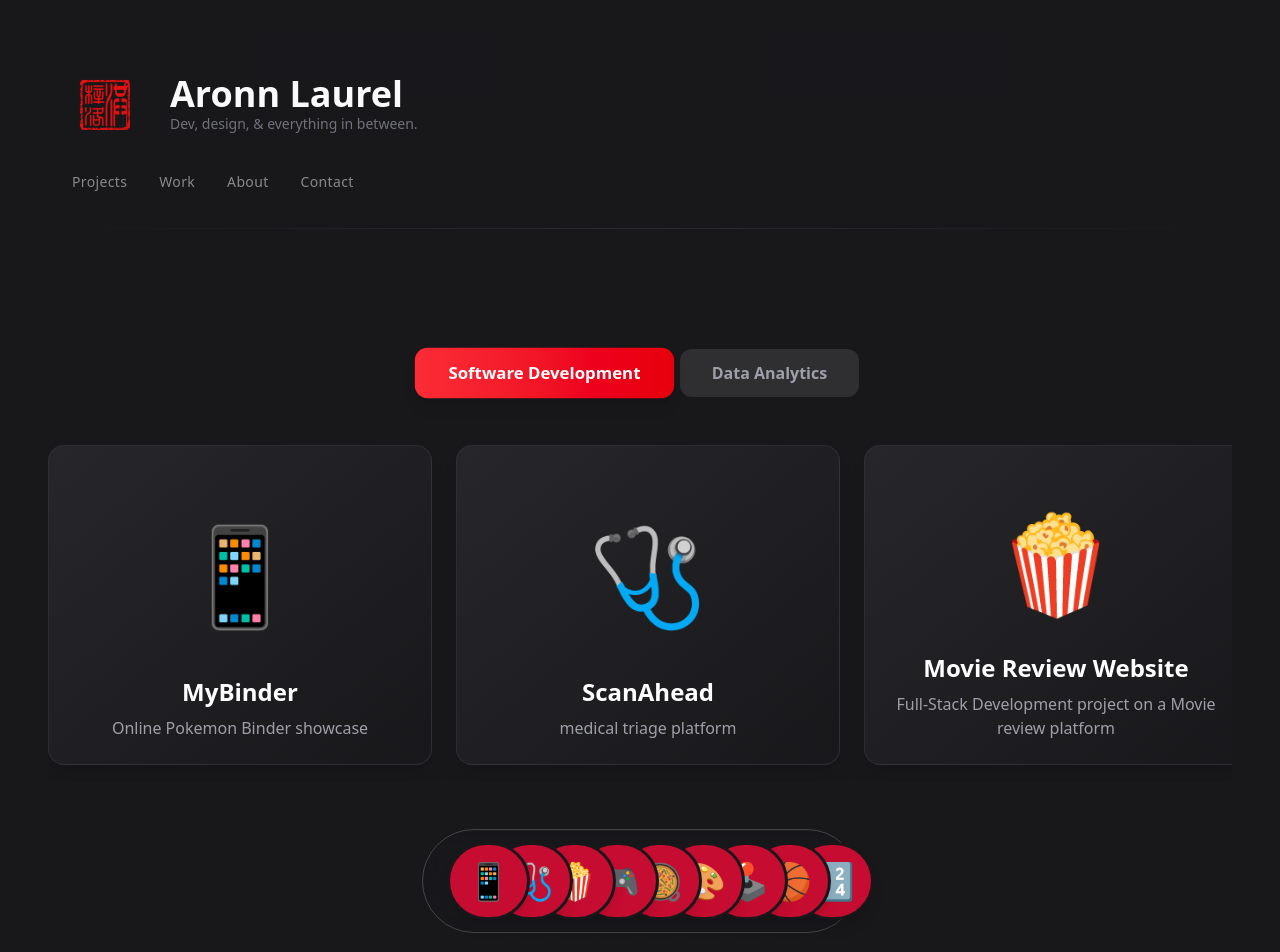
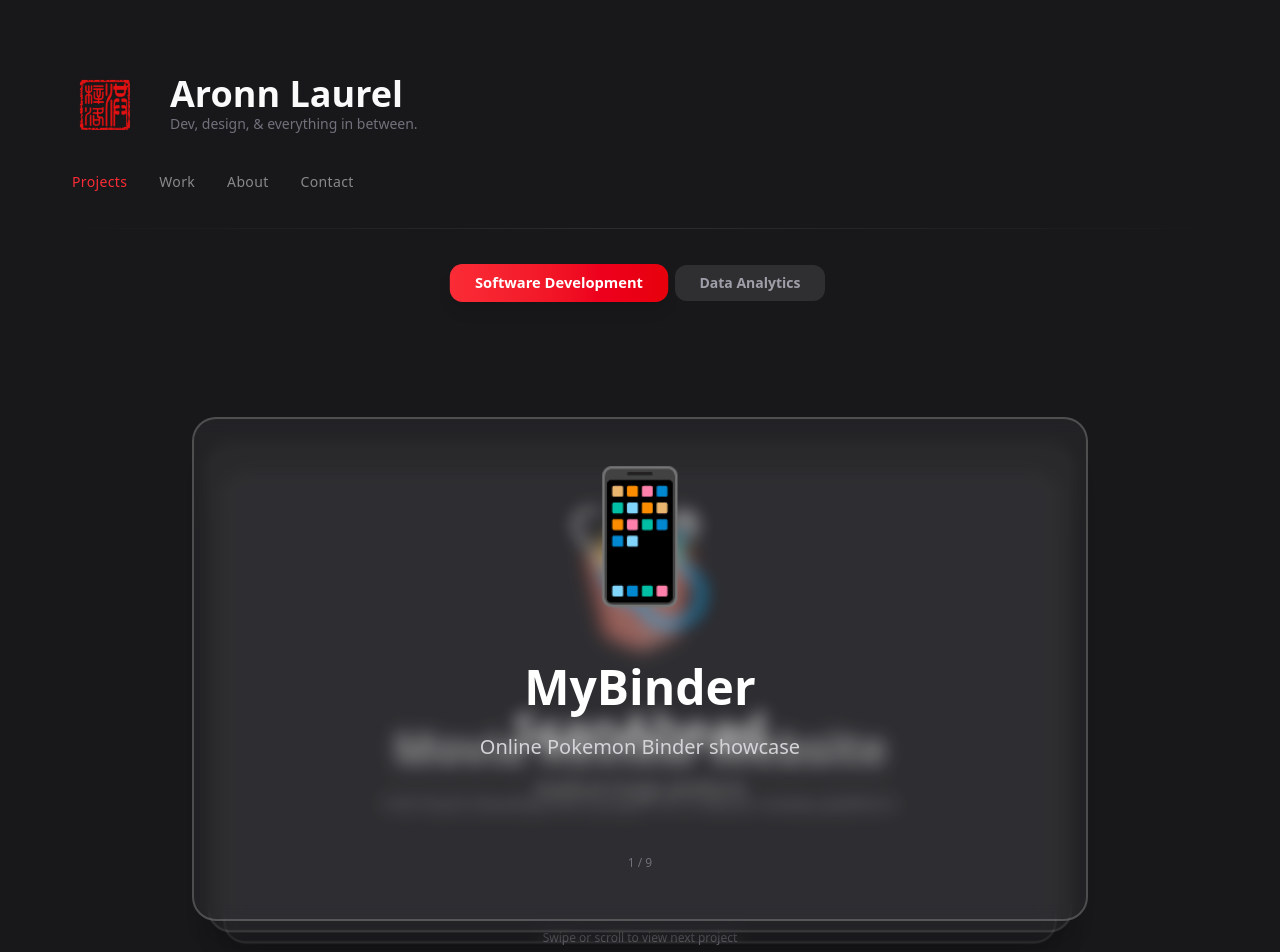
Before and after one commit to LaoAronn/laoaronn.github.io, a React (Vite) app: page / in a window 1280 px wide. Shown: the top 952 px of the page. Built offline with nearby package versions, Linux system fonts and the light colour scheme.

Commit message:
Replaced Carousell with Flash Card

```diff
--- a/src/App.jsx
+++ b/src/App.jsx
@@ -37,7 +37,6 @@ const App = () => {
       <BrowserRouter>
         <Header />
         <AppRoutes />
-        <Footer />
       </BrowserRouter>
     </ReactLenis>
   )
--- a/src/components/Header.jsx
+++ b/src/components/Header.jsx
@@ -18,14 +18,14 @@ const Header = () => {
                 <div className="flex items-center gap-4">
 
                     {/* Logo */}
-                    <Link to="/" className="logo" onClick={() => setShowSubtitle(!showSubtitle)}>
+                    <a className="logo" onClick={() => setShowSubtitle(!showSubtitle)}>
                         <img src="/images/aronnSeal.png"
                              width={36}
                              height={36}
                              className="md:w-[50px] md:h-[50px]"
                              alt="Aronn Laurel"
                         />
-                    </Link>
+                    </a>
 
                     {/* Name and Subtitle */}
                     <div className="text-left">
--- a/src/pages/Projects.jsx
+++ b/src/pages/Projects.jsx
@@ -1,4 +1,4 @@
-import { useState, useRef } from "react";
+import { useState, useRef, useEffect } from "react";
 
 const allProjects = [
   {
@@ -96,35 +96,113 @@ const allProjects = [
 
 const Projects = () => {
   const [activeCategory, setActiveCategory] = useState('software');
-  const [scrollPosition, setScrollPosition] = useState(0);
-  const [indexHovered, setIndexHovered] = useState(false);
-  const [hoveredProjectIndex, setHoveredProjectIndex] = useState(null);
+  const [currentProjectIndex, setCurrentProjectIndex] = useState(0);
+  const [touchStart, setTouchStart] = useState(0);
+  const [isTransitioning, setIsTransitioning] = useState(false);
   const [mousePos, setMousePos] = useState({ x: 0, y: 0 });
-  const [isCarouselHovered, setIsCarouselHovered] = useState(false);
+  const [isCardsHovered, setIsCardsHovered] = useState(false);
+  const [isTouchDevice, setIsTouchDevice] = useState(false);
   const carouselRef = useRef(null);
 
   const filteredProjects = allProjects.filter(p => p.category === activeCategory);
 
-  const handleScroll = (e) => {
-    setScrollPosition(e.target.scrollLeft);
+  const handleCategoryChange = (category) => {
+    setActiveCategory(category);
+    setCurrentProjectIndex(0);
+  };
+
+  const nextProject = () => {
+    if (isTransitioning) return;
+    setIsTransitioning(true);
+    setCurrentProjectIndex((prev) => (prev + 1) % filteredProjects.length);
+    setTimeout(() => setIsTransitioning(false), 500);
+  };
+
+  const handleTouchStart = (e) => {
+    setTouchStart(e.touches[0].clientY);
+    setIsTouchDevice(true);
+  };
+
+  const handleMouseEnter = () => {
+    setIsTouchDevice(false);
+    setIsCardsHovered(true);
+  };
+
+  const handleMouseLeave = () => {
+    setIsCardsHovered(false);
   };
 
   const handleMouseMove = (e) => {
     setMousePos({ x: e.clientX, y: e.clientY });
   };
 
+  const handleTouchEnd = (e) => {
+    if (!touchStart) return;
+    const touchEnd = e.changedTouches[0].clientY;
+    const diff = touchStart - touchEnd;
+
+    // Swipe down (diff is negative means touch moved down)
+    if (diff < -50) {
+      nextProject();
+    }
+  };
+
+  const handleWheel = (e) => {
+    if (isTransitioning || !isCardsHovered) return;
+    // Prevent default scrolling behavior
+    e.preventDefault();
+    // Scroll down to go to next project
+    if (e.deltaY > 0) {
+      nextProject();
+    }
+  };
+
+  const currentProject = filteredProjects[currentProjectIndex];
+
+  useEffect(() => {
+    if (isCardsHovered) {
+      document.body.style.overflow = 'hidden';
+    } else {
+      document.body.style.overflow = 'auto';
+    }
+
+    return () => {
+      document.body.style.overflow = 'auto';
+    };
+  }, [isCardsHovered]);
+
+  useEffect(() => {
+    const wheelHandler = (e) => {
+      if (isTransitioning || !isCardsHovered) return;
+      // Prevent default scrolling behavior
+      e.preventDefault();
+      // Scroll down to go to next project
+      if (e.deltaY > 0) {
+        nextProject();
+      }
+    };
+
+    const element = carouselRef.current;
+    if (element) {
+      element.addEventListener('wheel', wheelHandler, { passive: false });
+      return () => {
+        element.removeEventListener('wheel', wheelHandler);
+      };
+    }
+  }, [isCardsHovered, isTransitioning]);
+
   return (
-    <section id="all-projects" className="relative w-full py-16 md:py-24">
+    <section id="all-projects" className="relative w-full h-screen overflow-hidden flex flex-col">
 
-      <div className="max-w-screen-2xl mx-auto px-4">
+      <div className="w-full h-full flex flex-col items-center justify-center px-4">
 
         {/* Category Filter Buttons */}
-        <div className="flex gap-3 mb-12 justify-center">
+        <div className="sticky top-0 z-20 flex gap-1.5 sm:gap-2 md:gap-3 justify-center bg-gradient-to-b from-zinc-900 to-transparent py-1.5 sm:py-2 md:py-3 px-2">
           {['software', 'data'].map((category) => (
             <button
               key={category}
-              onClick={() => setActiveCategory(category)}
-              className={`px-6 md:px-8 py-2 md:py-3 rounded-xl font-semibold transition-all duration-300 text-sm md:text-base ${
+              onClick={() => handleCategoryChange(category)}
+              className={`px-3 sm:px-4 md:px-6 py-0.5 sm:py-1 md:py-2 rounded-md sm:rounded-lg md:rounded-xl font-semibold transition-all duration-300 text-[10px] sm:text-xs md:text-sm whitespace-nowrap ${
                 activeCategory === category
                   ? 'bg-gradient-to-r from-red-500 to-red-600 text-white shadow-lg scale-105'
                   : 'bg-white/10 text-zinc-400 hover:text-zinc-200 hover:bg-white/20'
@@ -135,54 +213,81 @@ const Projects = () => {
           ))}
         </div>
 
-        {/* Carousel */}
+        {/* Flashcard Display */}
         <div
+          className="flex flex-col items-center justify-center gap-2 flex-1 relative w-full overflow-hidden"
+          onTouchStart={handleTouchStart}
+          onTouchEnd={handleTouchEnd}
+          onMouseEnter={handleMouseEnter}
+          onMouseLeave={handleMouseLeave}
+          onMouseMove={handleMouseMove}
+          style={{ overscrollBehavior: 'contain' }}
           ref={carouselRef}
-          onScroll={handleScroll}
-          onMouseEnter={() => setIsCarouselHovered(true)}
-          onMouseLeave={() => setIsCarouselHovered(false)}
-          onMouseMove={handleMouseMove}
-          className="flex gap-6 overflow-x-auto pb-4 scroll-smooth snap-x snap-mandatory relative"
-          style={{ scrollBehavior: 'smooth' }}
         >
-          {filteredProjects.map((project, index) => (
+
+          {/* Stacked Cards Container */}
+          <div className="relative w-full max-w-[240px] sm:max-w-[320px] md:max-w-2xl lg:max-w-4xl h-auto aspect-video">
+            {/* Render 3 cards for stacked effect */}
+            {[0, 1, 2].map((offset) => {
+              const cardIndex = (currentProjectIndex + offset) % filteredProjects.length;
+              const project = filteredProjects[cardIndex];
+
+              return (
+                <div
+                  key={offset}
+                  className="absolute w-full bg-white/5 border-2 border-white/20 rounded-xl sm:rounded-2xl md:rounded-3xl p-2 sm:p-4 md:p-8 lg:p-12 h-full flex flex-col items-center justify-center backdrop-blur-sm transition-all duration-500 ease-out"
+                  style={{
+                    transform: `translateY(${offset * 20}px) scale(${1 - offset * 0.035})`,
+                    zIndex: 100 - offset,
+                    opacity: offset === 0 ? 1 : 0.65 - offset * 0.05,
+                    boxShadow: offset > 0 ? `0 ${8 + offset * 4}px ${16 + offset * 8}px rgba(0,0,0,0.3)` : 'none'
+                  }}
+                >
+                  {/* Icon */}
+                  <div className="text-3xl sm:text-5xl md:text-7xl lg:text-9xl mb-1 sm:mb-2 md:mb-4 lg:mb-8 flex-shrink-0">
+                    {project.icon}
+                  </div>
+
+                  {/* Title with description */}
+                  <div className="text-center mb-1 sm:mb-2 md:mb-4 lg:mb-8 flex-1 flex flex-col justify-center min-w-0">
+                    <h3 className="text-sm sm:text-lg md:text-3xl lg:text-5xl font-bold text-white mb-0.5 sm:mb-1 md:mb-2 lg:mb-4 leading-tight line-clamp-2">
+                      {project.title}
+                    </h3>
+                    <p className="text-[10px] sm:text-xs md:text-base lg:text-xl text-zinc-300 max-w-[200px] sm:max-w-xs md:max-w-md lg:max-w-xl line-clamp-2">
+                      {project.desc}
+                    </p>
+                  </div>
+
+                  {/* Link button - only show on top card */}
+                  {offset === 0 && project.link && project.link !== '-' && (
                     <a
-              key={index}
                       href={project.link}
                       target="_blank"
                       rel="noopener noreferrer"
-              className="flex-shrink-0 w-full sm:w-96 group cursor-pointer snap-start"
+                      className="mt-1 sm:mt-2 md:mt-4 lg:mt-6 px-3 sm:px-4 md:px-6 lg:px-8 py-0.5 sm:py-1 md:py-2 lg:py-3 bg-gradient-to-r from-red-500 to-red-600 text-white rounded-md sm:rounded-lg font-semibold hover:shadow-lg transition-all duration-300 hover:scale-105 text-[10px] sm:text-xs md:text-sm lg:text-base whitespace-nowrap"
                     >
-              <div className="bg-gradient-to-br from-zinc-800 to-zinc-900 rounded-2xl p-6 h-80 flex flex-col justify-between overflow-hidden relative transition-transform duration-300 hover:scale-105 shadow-xl border border-zinc-700/50">
+                      View Project
+                    </a>
+                  )}
 
-                {/* GitHub Link - appears on hover */}
-                <div className="absolute top-4 right-4 opacity-0 group-hover:opacity-100 transition-opacity duration-300 z-20">
-                  <div className="flex items-center gap-2 bg-sky-500/90 px-3 py-2 rounded-lg backdrop-blur-sm">
-                    <span className="text-sm font-semibold text-white">&lt;/&gt;</span>
+                  {/* Project counter - only on top card */}
+                  {offset === 0 && (
+                    <div className="mt-1 sm:mt-2 md:mt-3 lg:mt-8 text-zinc-500 text-[10px] sm:text-xs">
+                      {currentProjectIndex + 1} / {filteredProjects.length}
                     </div>
+                  )}
+                </div>
+              );
+            })}
           </div>
 
-                {/* Icon/Image Area */}
-                <div className="flex justify-center items-center flex-1 relative z-10">
-                  <div className="text-6xl md:text-8xl">{project.icon}</div>
+          {/* Swipe hint */}
+          <div className="text-zinc-500 text-[10px] sm:text-xs mt-1 animate-bounce px-2 text-center">
+            Swipe or scroll to view next project
           </div>
 
-                {/* Title & Description */}
-                <div className="relative z-10">
-                  <h3 className="text-white text-xl md:text-2xl font-bold mb-2 group-hover:text-sky-300 transition-colors">
-                    {project.title}
-                  </h3>
-                  <p className="text-zinc-400 text-sm md:text-base">
-                    {project.desc}
-                  </p>
-                </div>
-              </div>
-            </a>
-          ))}
-        </div>
-
-        {/* Cursor-following tooltip */}
-        {isCarouselHovered && (
+          {/* Cursor-following tooltip - only on non-touch devices and desktop */}
+          {isCardsHovered && !isTouchDevice && (typeof window !== 'undefined' && window.innerWidth >= 1024) && (
             <div
               className="fixed bg-zinc-900 border border-sky-400/50 text-white px-3 py-2 rounded-lg text-sm font-semibold whitespace-nowrap shadow-lg backdrop-blur-sm z-40 pointer-events-none"
               style={{
@@ -193,85 +298,6 @@ const Projects = () => {
               Click to Open
             </div>
           )}
-
-        {/* Footer Link with Interactive Index */}
-        <div className="flex justify-center items-center gap-4 mt-12">
-
-          {/* Interactive Overlapping Icons */}
-          <div
-            className="relative flex items-center px-6 py-3 rounded-full border border-white/20 backdrop-blur-sm cursor-pointer hover:border-white/40 transition-colors"
-            onMouseEnter={() => setIndexHovered(true)}
-            onMouseLeave={() => {
-              setIndexHovered(false);
-              setHoveredProjectIndex(null);
-            }}
-          >
-            <div className="flex items-center">
-              {filteredProjects.map((project, index) => (
-                <div key={index} className="relative group" style={{ zIndex: filteredProjects.length - index }}>
-                  <button
-                    className={`cursor-pointer transition-all duration-300 border-3 border-zinc-900 flex items-center justify-center shadow-lg hover:shadow-xl ${
-                      indexHovered ? '-mr-2 md:-mr-3 text-2xl md:text-3xl p-2 md:p-3 rounded-lg' : '-mr-8 md:-mr-10 text-3xl md:text-4xl p-3 md:p-4 rounded-full'
-                    }`}
-                    style={{
-                      backgroundColor: '#C60C30'
-                    }}
-                  >
-                    {project.icon}
-                  </button>
-                </div>
-              ))}
-            </div>
-
-            {/* Expanded Variant */}
-            {indexHovered && (
-              <div className="fixed inset-0 z-50 pointer-events-none flex items-center justify-center">
-                <div className="bg-zinc-950/95 border-2 border-white/30 rounded-3xl p-4 md:p-6 shadow-2xl backdrop-blur-md pointer-events-auto w-11/12 md:w-auto max-w-2xl max-h-[90vh] overflow-y-auto">
-
-                  {/* Icons Grid */}
-                  <div className="grid grid-cols-3 md:grid-cols-4 lg:grid-cols-5 gap-2 md:gap-3">
-                    {filteredProjects.map((project, index) => (
-                      <div key={index} className="flex flex-col items-center gap-1 relative">
-                        {/* Tooltip on icon hover - appears above */}
-                        {hoveredProjectIndex === index && (
-                          <div className="absolute bottom-full mb-1.5 left-1/2 -translate-x-1/2 z-50 pointer-events-none">
-                            <div className="bg-zinc-900 border border-sky-400/50 text-white px-1.5 py-0.5 rounded text-xs font-semibold whitespace-nowrap shadow-lg backdrop-blur-sm">
-                              {project.title}
-                              <div className="absolute bottom-0 left-1/2 -translate-x-1/2 translate-y-full">
-                                <div className="border-3 border-transparent border-t-zinc-900"></div>
-                              </div>
-                            </div>
-                          </div>
-                        )}
-
-                        <button
-                          onMouseEnter={() => setHoveredProjectIndex(index)}
-                          onMouseLeave={() => setHoveredProjectIndex(null)}
-                          onClick={() => {
-                            if (project.link && project.link !== '-') {
-                              window.open(project.link, '_blank');
-                            }
-                          }}
-                          className="text-lg md:text-xl p-1.5 md:p-2 rounded-md border-2 border-white flex items-center justify-center shadow-lg hover:shadow-xl transition-all duration-300 hover:scale-110 w-full aspect-square cursor-pointer"
-                          style={{
-                            backgroundColor: '#C60C30'
-                          }}
-                        >
-                          {project.icon}
-                        </button>
-
-                        {/* Project title below icon */}
-                        <p className="text-zinc-400 text-xs text-center line-clamp-2 leading-tight">
-                          {project.title}
-                        </p>
-                      </div>
-                    ))}
-                  </div>
-                </div>
-              </div>
-            )}
-          </div>
-
         </div>
 
       </div>
```
Lines whose indentation alone changed are shown as unchanged.
